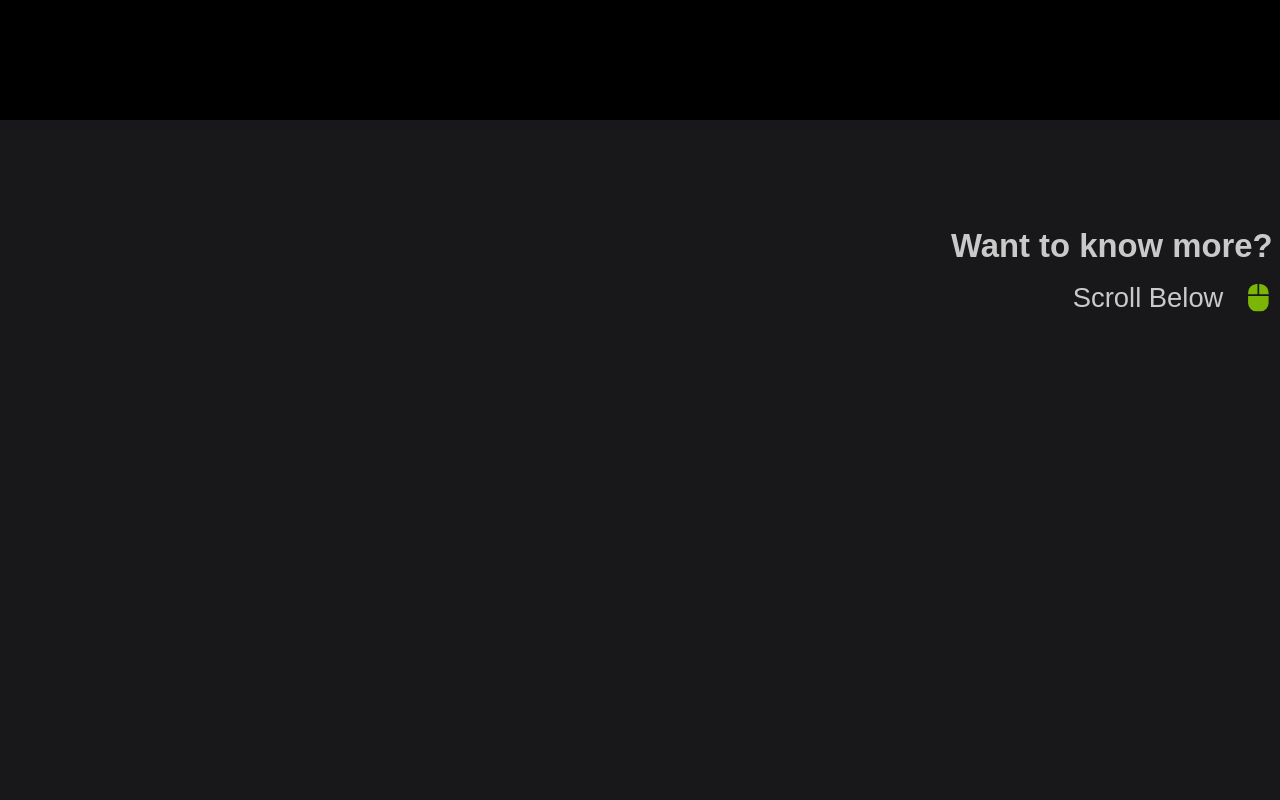
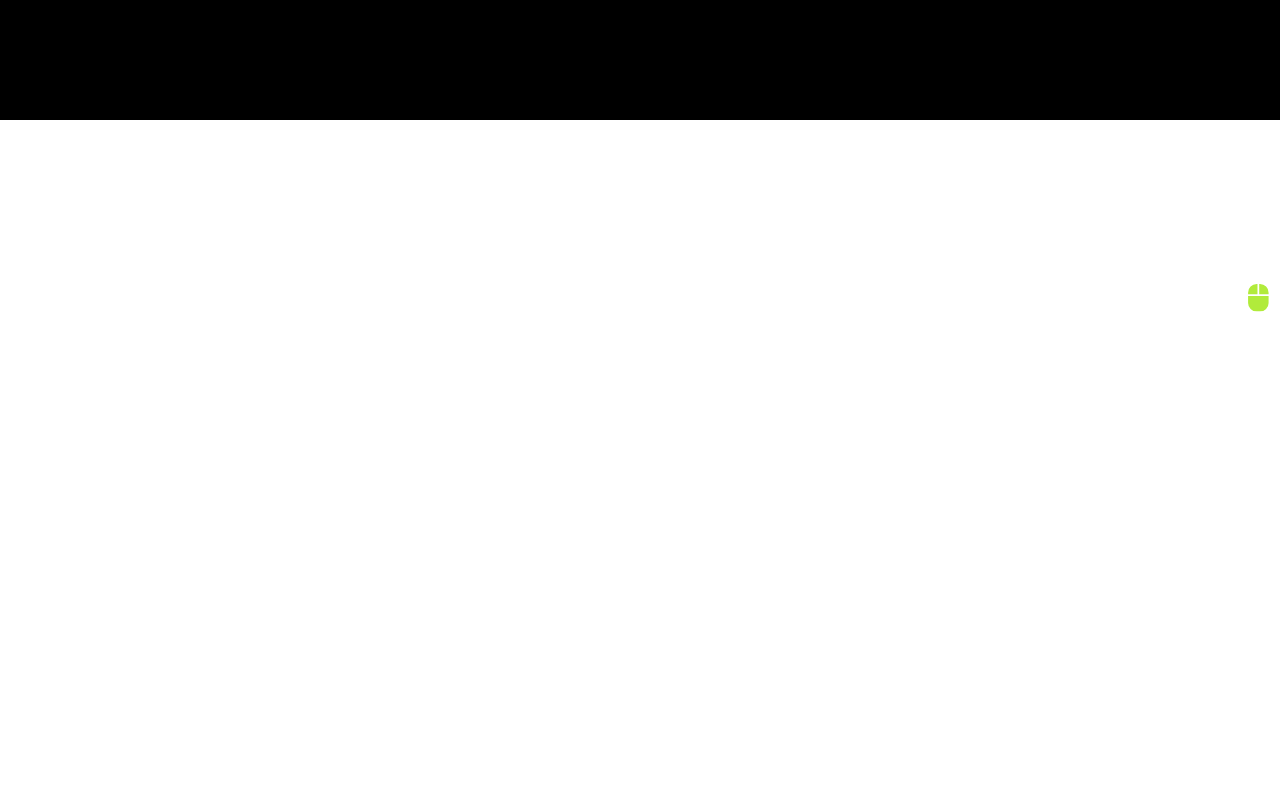
Before and after one commit to raiasim93/my-portfolio, a Next.js app: page /about in a window 1280 px wide. Shown: the part 760-1560 px from the top of the page. Built offline with nearby package versions, Linux system fonts and the light colour scheme.

Commit message:
Improvement: Fix color

```diff
--- a/src/app/about/GallerySection.tsx
+++ b/src/app/about/GallerySection.tsx
@@ -43,12 +43,12 @@ const GallerySection = () => {
         )
    },[]);
     return (
-        <section ref={sectionRef} className='py-[12vh] px-[6vw] 2xl:px-[16vw]  bg-zinc-900 '>
+        <section ref={sectionRef} className='py-[12vh] px-[6vw] 2xl:px-[16vw]   bg-white text-black'>
             <div ref={titleRef} className='w-full flex justify-center flex-col lg:justify-between mb-2 lg:mb-8'>
                 <div className='w-full lg:w-2/3 text-2xl lg:text-4xl font-extrabold mb-2'> Running on Passion - whether it is building Apps or  Football</div>
                 <div className='w-full text-md lg:text-xl font-semibold'> My life in Bento and Pics </div>
             </div>
-            <div ref={bentoRef} className='w-full py-4 lg:py-12 min-h-screen  gap-5
+            <div ref={bentoRef} className='w-full py-4 lg:py-12 min-h-screen  gap-5 shadow-xl
                              grid grid-cols-2
                               lg:grid-cols-12 lg:grid-rows-6
                               md:grid-cols-6  md:grid-rows-12
```
